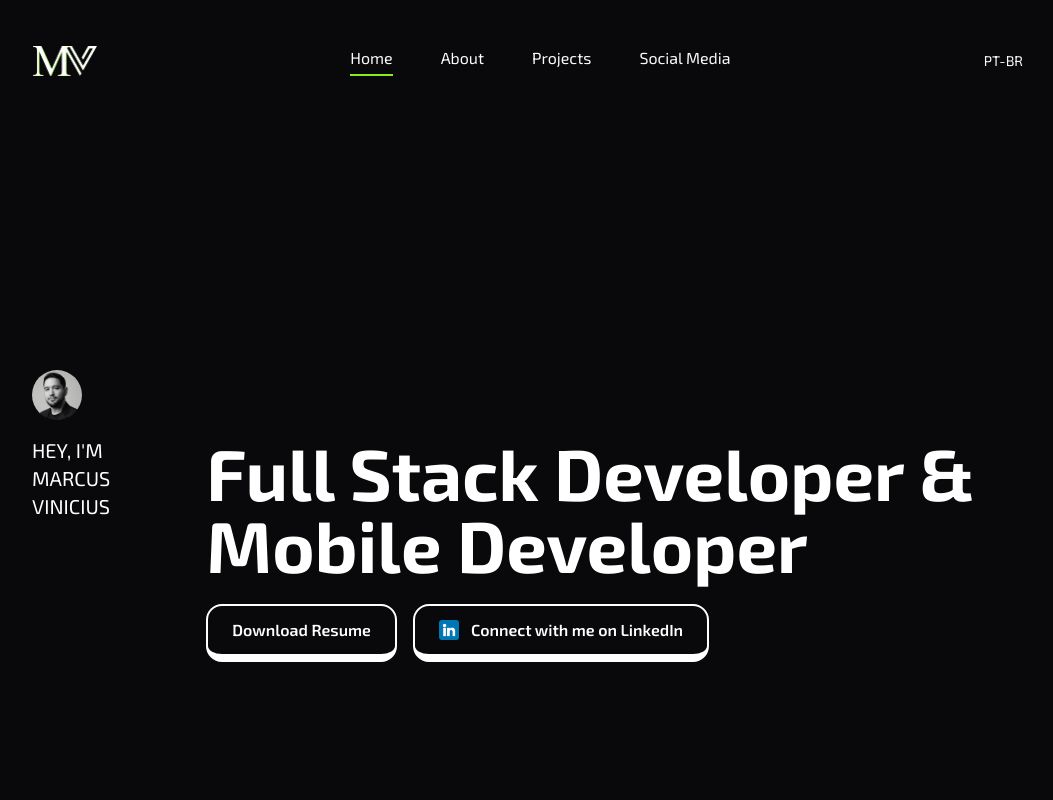
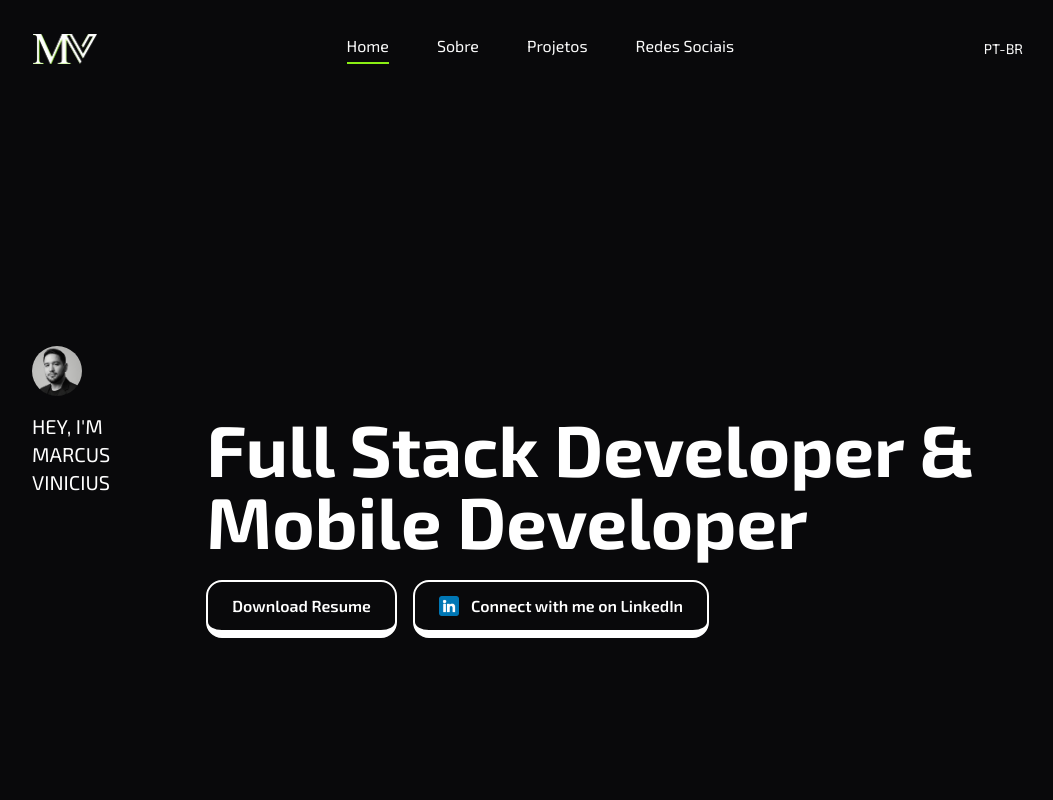
Before and after one commit to marcusnonato/portfolio, a Next.js app: page / in a window 1280 px wide. Shown: the top 800 px of the page, without its empty margins (112-1165 px from the left). Built offline with nearby package versions, Linux system fonts and the light colour scheme.

Commit message:
feat: update navigation labels in Header component for localization

```diff
--- a/app/_components/header/index.tsx
+++ b/app/_components/header/index.tsx
@@ -43,9 +43,9 @@ export default function Header() {
 
   const navItems = [
     { href: "#home", label: "Home", section: "home" },
-    { href: "#about", label: "About", section: "about" },
-    { href: "#projects", label: "Projects", section: "projects" },
-    { href: "#socialmedia", label: "Social Media", section: "socialmedia" },
+    { href: "#about", label: "Sobre", section: "about" },
+    { href: "#projects", label: "Projetos", section: "projects" },
+    { href: "#socialmedia", label: "Redes Sociais", section: "socialmedia" },
   ];
 
   return (
@@ -53,13 +53,12 @@ export default function Header() {
       className={`sticky z-50 flex w-full items-center transition-all duration-300 ${scrollInY > 800 ? "-top-24" : "top-4"}`}
     >
       <div
-        className={`flex w-full items-center justify-between rounded-2xl border border-transparent px-4 py-3 transition-all duration-500 ${scrollInY > 100 ? "mx-4 border-zinc-800 bg-zinc-950 md:mx-20 lg:mx-96" : "mx-4 md:mx-12 lg:mx-32"}`}
+        className={`flex w-full items-center justify-between rounded-2xl border border-transparent px-4 transition-all duration-500 ${scrollInY > 100 ? "mx-4 border-zinc-800 bg-zinc-950 md:mx-20 lg:mx-96" : "mx-4 md:mx-12 lg:mx-32"}`}
       >
         <div className="relative h-12 w-12 md:h-16 md:w-16">
           <Image alt="Logo" src="/logo.png" fill className="object-contain" />
         </div>
 
-        {/* Desktop Navigation */}
         <nav className="hidden gap-8 md:flex lg:gap-12">
           {navItems.map((item) => (
             <Link
@@ -80,7 +79,6 @@ export default function Header() {
           <p className="text-sm">PT-BR</p>
         </div>
 
-        {/* Mobile Menu */}
         <Sheet open={isOpen} onOpenChange={setIsOpen}>
           <SheetTrigger asChild className="md:hidden">
             <button className="rounded-lg p-2 text-white hover:bg-zinc-800">
```
